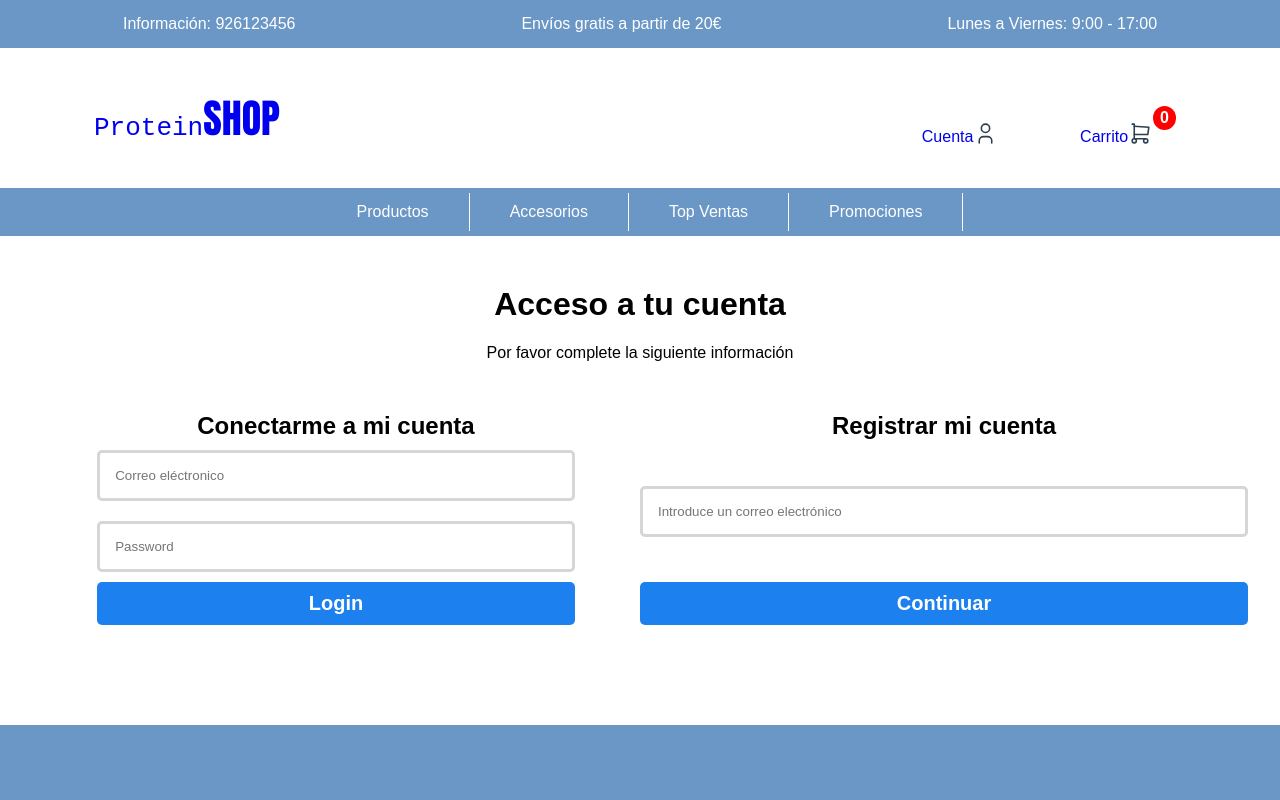
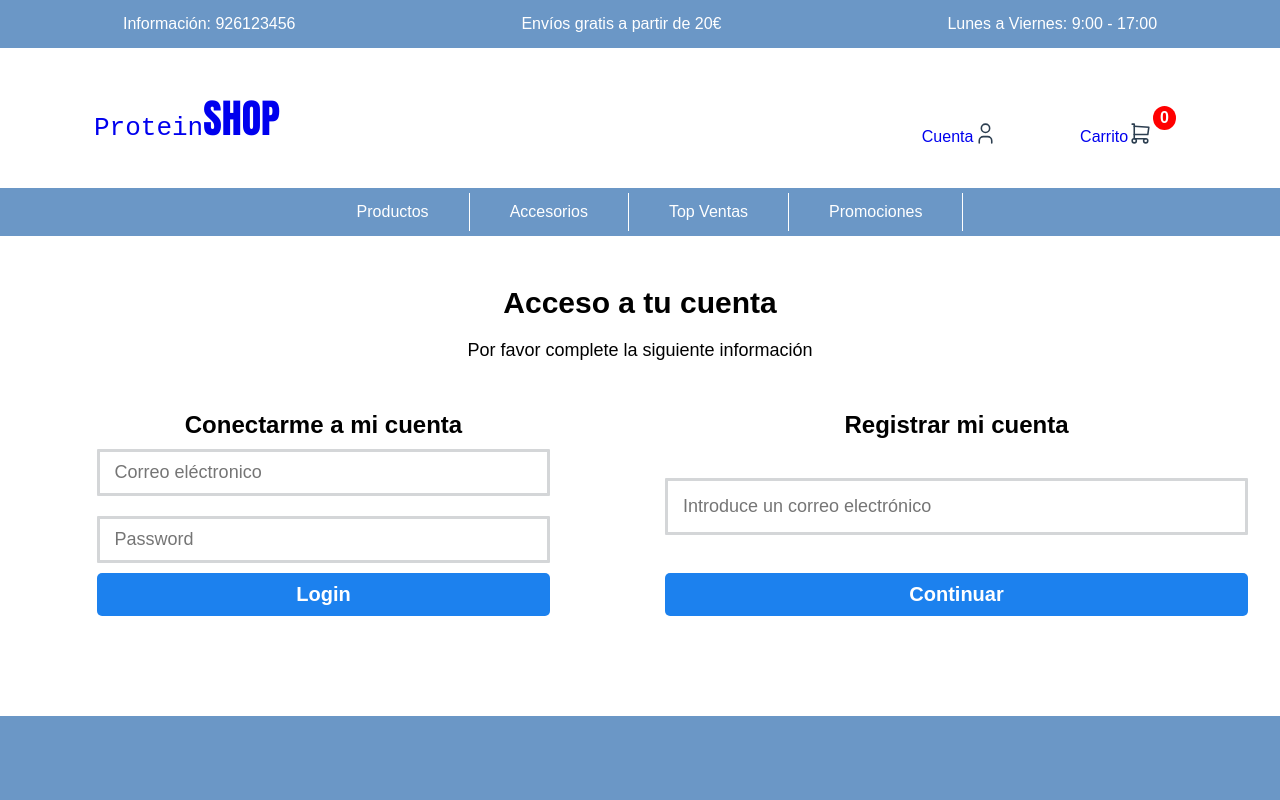
Before and after one commit to lizandronarvaez/App-ProteinShop-React, a React (Vite) app: page /account in a window 1280 px wide. Shown: the top 800 px of the page. Built offline with nearby package versions, Linux system fonts and the light colour scheme.

Commit message:
Feat: Aplicando resposive desing a la aplicacion

```diff
--- a/src/app/auth/Auth.css
+++ b/src/app/auth/Auth.css
@@ -3,14 +3,30 @@
     text-align: center;
 }
 
-.auth-form > h2 {
+.auth-form > h1 {
     margin-top: 5rem;
-    font-size: 3rem;
+    font-size: 2rem;
+}
+.auth-form > p {
+    font-size: 1.4rem;
 }
 
 .auth-form .login-register {
     display: grid;
-    grid-template-columns: repeat(2, 1fr);
-
+    grid-template-columns: repeat(1, 1fr);
+    gap: 5rem;
     margin: 5rem auto 0 auto;
 }
+
+@media (min-width: 992px){
+    .auth-form > h1 {
+        font-size: 3rem;
+    }
+
+    .auth-form > p {
+        font-size: 1.8rem;
+    }
+    .auth-form .login-register {
+        grid-template-columns: repeat(2, 1fr);
+    }
+}
--- a/src/app/auth/Login/Login.css
+++ b/src/app/auth/Login/Login.css
@@ -1,17 +1,19 @@
 .form-login .form-login-box{
-    padding: 0 5rem;
+    /* padding: 0 5rem; */
 }
 
 .form-login h2{
     text-align: center;
+    font-size: 1.8rem;
 }
 .form-login .form-login-box input{
     width: 100%;
-    padding: 1.5rem;
+    padding: 1rem 1.5rem;
     margin: 1rem 0;
     outline: none;
     border: 3px solid #d4d6d8;
-    border-radius: .5rem;
+    border-radius: .1rem;
+    font-size: 1.4rem;
 }
 
 .form-login .form-login-box input:focus {
@@ -25,8 +27,28 @@
     background-color: #1c81ee;
     border: none;
     color: white;
-    font-size: 2rem;
+    font-size: 1.8rem;
     font-weight: 700;
     border-radius: .5rem;
     cursor: pointer;
 }
+
+@media (min-width: 992px){
+
+    .form-login .form-login-box{
+        padding: 0 5rem;
+    }
+
+    .form-login h2{
+        font-size: 2.4rem;
+    }
+
+    .form-login .form-login-box input{
+        font-size: 1.8rem;
+    }
+
+    .form-login .form-login-box button{
+        font-size: 2rem;
+
+    }
+}
--- a/src/app/auth/Register/Register.css
+++ b/src/app/auth/Register/Register.css
@@ -4,12 +4,18 @@
     justify-content: space-between;
 }
 
+.form-register>h2 {
+    margin-bottom: 1rem;
+    font-size: 1.8rem;
+}
+
 .form-register-box input {
     width: 100%;
-    padding: 1.5rem;
+    padding: 1rem 1.5rem;
     outline: none;
     border: 3px solid #d4d6d8;
-    border-radius: .5rem;
+    border-radius: .1rem;
+    font-size: 1.4rem;
 }
 
 .form-register-box input:focus {
@@ -22,8 +28,28 @@
     background-color: #1c81ee;
     border: none;
     color: white;
-    font-size: 2rem;
+    font-size: 1.8rem;
     font-weight: 700;
     border-radius: .5rem;
     cursor: pointer;
+    margin-top: 1rem;
 }
+
+
+@media (min-width: 992px) {
+
+    .form-register>h2 {
+        font-size: 2.4rem;
+    }
+
+
+    .form-register-box input {
+        font-size: 1.8rem;
+        padding: 1.5rem;
+
+    }
+
+    .register-btn_submit button {
+        font-size: 2rem;
+    }
+}
--- a/src/app/auth/Register/RegisterForm.css
+++ b/src/app/auth/Register/RegisterForm.css
@@ -1,11 +1,13 @@
 .form-register-client{
     text-align: center;
-    padding: 5rem;
+    padding: 1rem;
 }
 .form-register-client form{
-    padding: 1rem 5rem;
-    max-width: 80rem;
     margin: 0 auto;
+}
+
+.form-register-client h1{
+    font-size: 2rem;
 }
 .form-register-client form input{
     width: 100%;
@@ -13,6 +15,7 @@
     margin-top: 1rem;
     outline: none;
     border: 3px solid #d4d6d8;
+    border-radius: .5rem;
 }
 
 .form-register-client form input:focus{
@@ -30,3 +33,20 @@
     border-radius: .5rem;
     cursor: pointer;
 }
+
+
+@media (min-width: 992px){
+
+    .form-register-client{
+        padding: 5rem;
+    }
+
+    .form-register-client h1{
+        font-size: normal;
+    }
+    .form-register-client form{
+        padding: 1rem 5rem;
+        max-width: 80rem;
+        margin: 0 auto;
+    }
+}
--- a/src/app/components/footer/Footer.css
+++ b/src/app/components/footer/Footer.css
@@ -24,7 +24,7 @@
 }
 
 .footer-box h3 {
-    margin: 0 auto;
+    margin: 3rem auto 0 auto;
     padding-bottom: 1rem;
     border-bottom: .1rem solid #f0f0f0f0;
     text-align: center;
--- a/src/app/components/nav/Nav_Account_Cart/Nav_Account_Cart.css
+++ b/src/app/components/nav/Nav_Account_Cart/Nav_Account_Cart.css
@@ -1,6 +1,6 @@
 .login-checkout {
     display: flex;
-    align-items: flex-end;
+    justify-content: space-between;
     color: #000;
 }
 
@@ -27,3 +27,10 @@
     border-radius: 100%;
     padding: .3rem .7rem;
 }
+
+@media (min-width: 992px){
+    .login-checkout {
+        display: flex;
+        align-items: flex-end;
+    }
+}
```
